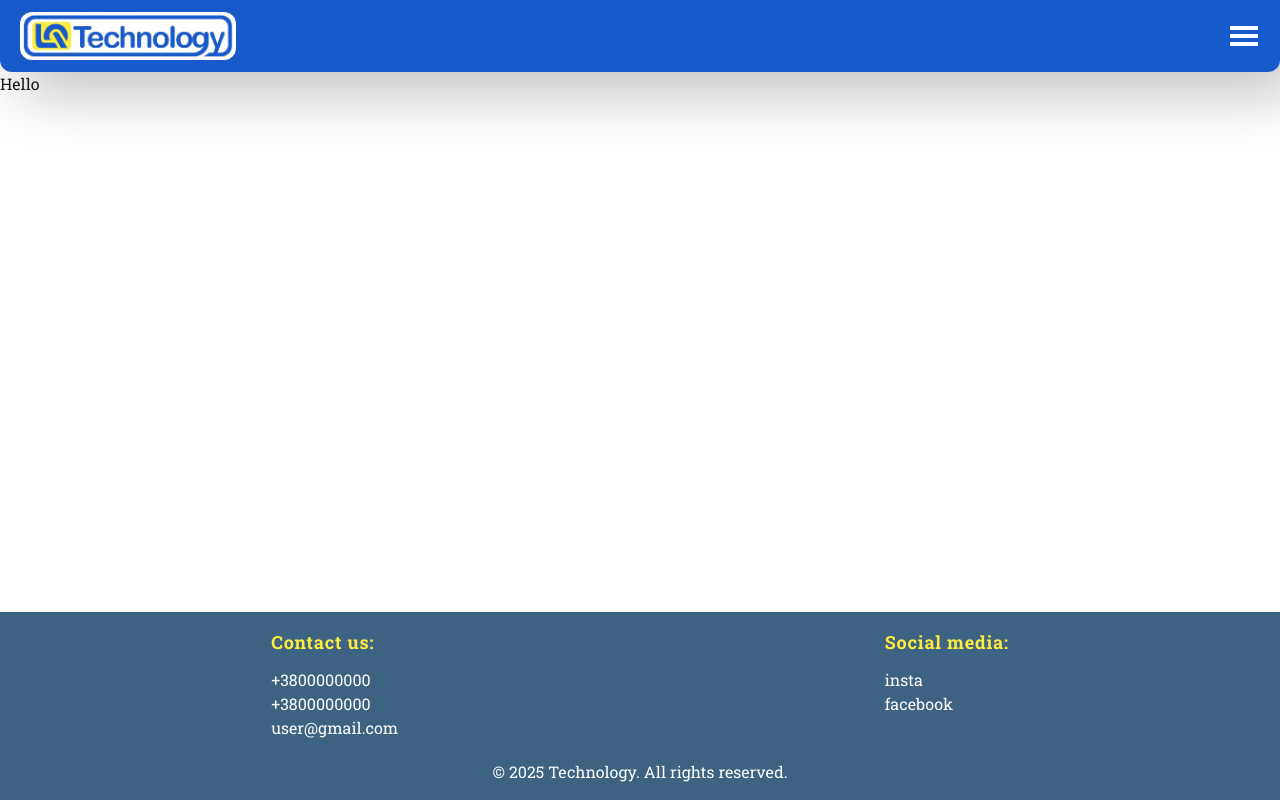
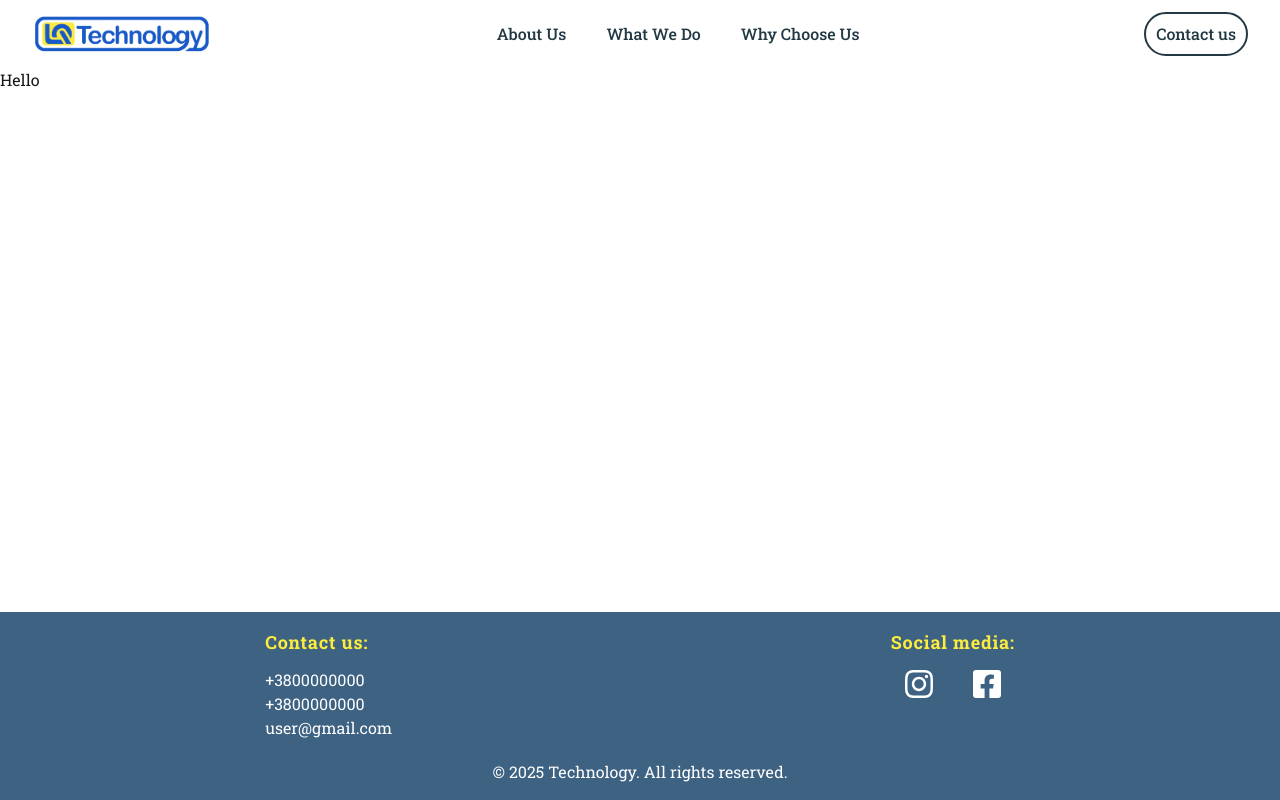
Before and after one commit to m4cy43/technology-client, a Next.js app: page / in a window 1280 px wide. Built offline with nearby package versions, Linux system fonts and the light colour scheme.

Commit message:
feat: styling header and footer, desktop and mobile styles, added soc.icon in footer

```diff
--- a/app/globals.css
+++ b/app/globals.css
@@ -27,11 +27,23 @@ body {
   font-family: 'Roboto Slab', Georgia, 'Times New Roman', Times, serif;
 }
 
-header {
+/* header {
   box-shadow: 20px 20px 60px #bebebe, -20px -20px 60px #ffffff;
-}
+} */
 
 #logo-link {
   border-radius: 12px;
   background: white;
 }
+
+.nav-link-custom {
+  font-weight: 500;
+  color: var(--te-papa-green);
+  transition-property: color;
+  transition-timing-function: cubic-bezier(0.4, 0, 0.2, 1);
+  transition-duration: 150ms;
+}
+
+.nav-link-custom:hover {
+  color: var(--denim);
+}
--- a/components/Footer.tsx
+++ b/components/Footer.tsx
@@ -1,10 +1,13 @@
+import { FaInstagram } from 'react-icons/fa6';
+import { FaFacebookSquare } from 'react-icons/fa';
+
 const Footer = () => {
   const currentYear = new Date().getFullYear();
 
   return (
-    <footer className="bg-(--ming) py-4 mt-auto">
-      <div className="text-white container mx-auto flex flex-col justify-between px-4">
-        <div className="px-3 flex flex-wrap flex-col md:flex-row justify-around mb-4 md:mb-0">
+    <footer id="contact-us" className="bg-(--ming) py-4 mt-auto">
+      <div className="text-white container mx-auto flex flex-col justify-between px-1 md:px-4">
+        <div className="flex flex-wrap flex-row justify-around mb-4 md:mb-0">
           <div>
             <h2 className="text-lg font-bold text-(--golden-fizz) tracking-[0.8px]">
               Contact us:
@@ -19,9 +22,15 @@ const Footer = () => {
             <h2 className="text-lg font-bold text-(--golden-fizz) tracking-[0.8px]">
               Social media:
             </h2>
-            <ul className="py-3 flex space-x-4 flex-col">
-              <li>insta</li>
-              <li>facebook</li>
+            <ul className="py-3 flex space-x-4 flex-row gap-x-2 justify-evenly items-center">
+              <li>
+                <a href="https://www.instagram.com/">
+                  <FaInstagram className="w-8 h-8" />
+                </a>
+              </li>
+              <li>
+                <FaFacebookSquare className="w-8 h-8" />
+              </li>
             </ul>
           </div>
         </div>
--- a/components/Navbar.tsx
+++ b/components/Navbar.tsx
@@ -4,7 +4,7 @@ import { GiHamburgerMenu } from 'react-icons/gi';
 
 const Navbar = () => {
   return (
-    <header className="bg-(--denim) py-3 px-5 rounded-b-xl flex flex-row justify-between items-center">
+    <header className="py-3 px-4 md:px-8 flex flex-row justify-between items-center">
       <div>
         <Link
           id="logo-link"
@@ -13,7 +13,7 @@ const Navbar = () => {
           href="/"
         >
           <Image
-            className=" h-9 md:h-12 w-auto"
+            className="h-8 md:h-10 w-auto"
             src="/logo.png"
             alt="Technology logo"
             width={216}
@@ -21,10 +21,31 @@ const Navbar = () => {
           />
         </Link>
       </div>
-      <div>
+      <div className="hidden md:inline-block">
         <nav>
-          <GiHamburgerMenu className="text-white text-[2em] cursor-pointer" />
+          <ul className="flex row gap-x-10 capitalize">
+            <li className="nav-link-custom">
+              <a href="#about">About us</a>
+            </li>
+            <li className="nav-link-custom">
+              <a href="#what-we-do">What we do</a>
+            </li>
+            <li className="nav-link-custom">
+              <a href="#why-us">Why choose us</a>
+            </li>
+          </ul>
         </nav>
+      </div>
+      <div className="flex flex-row items-center gap-x-4.5">
+        <a
+          href="#contact-us"
+          className="font-[500] inline-flex bg-transparent border-2 border-(--te-papa-green) text-(--te-papa-green) px-2.5 py-2 rounded-4xl text-center hover:bg-(--denim) transition-colors hover:text-white hover:border-white"
+        >
+          Contact us
+        </a>
+        <div className="inline-block md:hidden">
+          <GiHamburgerMenu className="text-(--denim) text-[2em] cursor-pointer" />
+        </div>
       </div>
     </header>
   );
```
